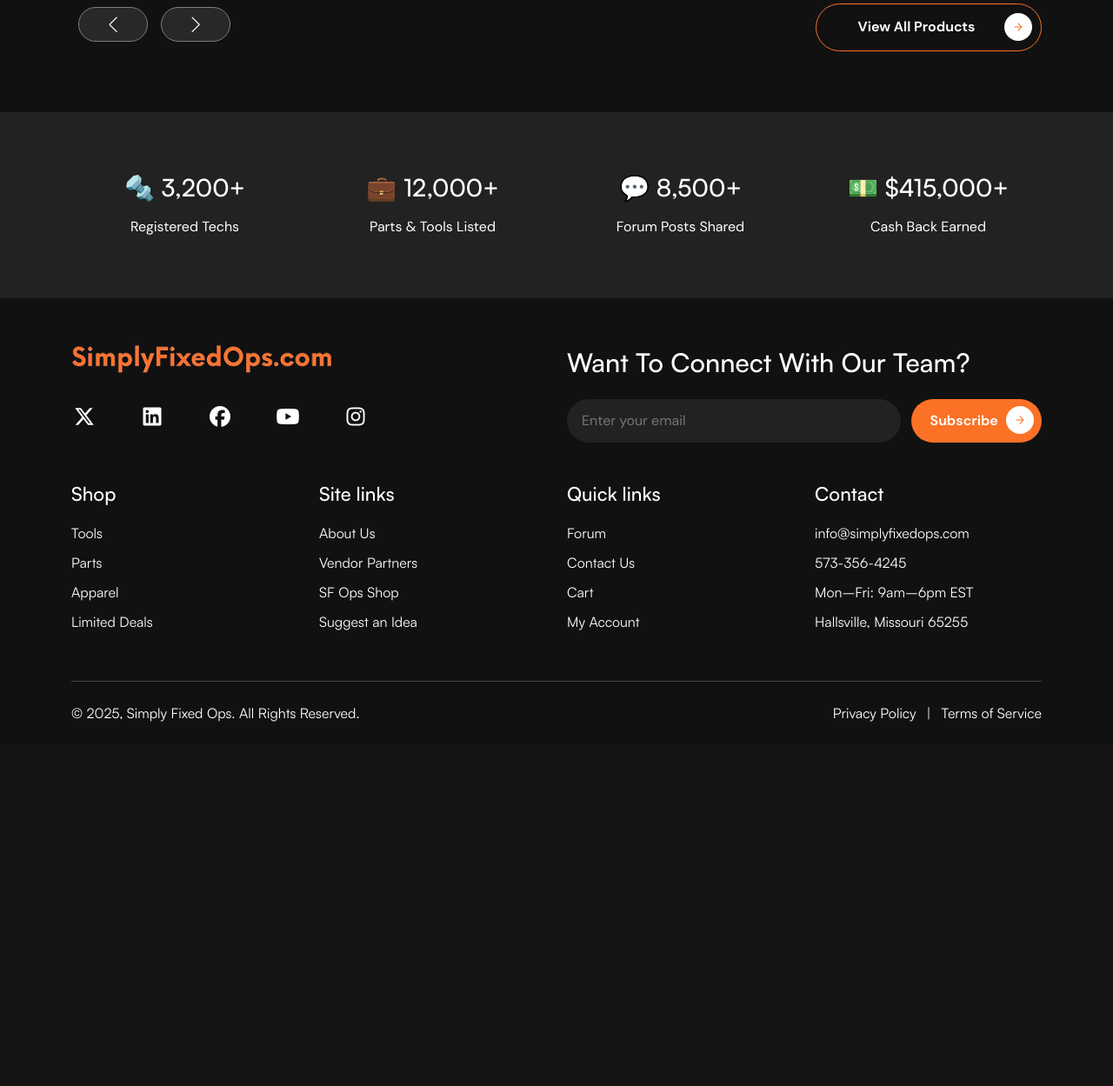
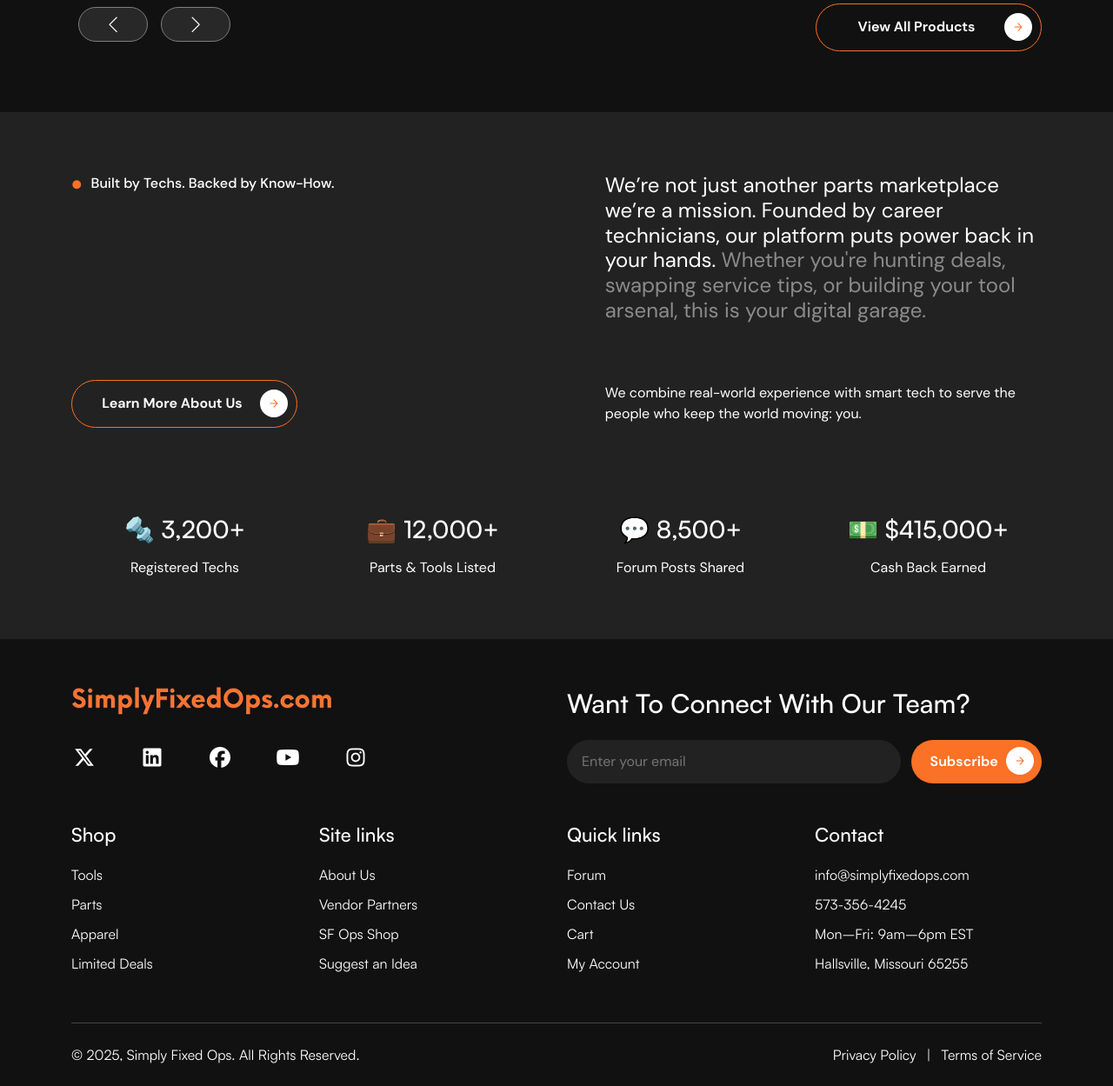
Before and after one commit to uzairhyder/SimplyFixedOps, a PHP site: page /affiliate-dashboard/ in a window 1280 px wide. Shown: the part 2867-4116 px from the top of the page at 87% size. Before the commit the page ends 3723 px from the top, so only its background shows below. Run offline with PHP 8.4, Linux system fonts and the light colour scheme; some libraries are stand-ins or nearby versions.

Commit message:
Client Changes Has Been Done

```diff
--- a/assets/css/styles.css
+++ b/assets/css/styles.css
@@ -2268,7 +2268,7 @@
   }
 
   .b-heading p {
-    width: 30%;
+    width: 45%;
   }
 
   .m-heading h5 {
--- a/index.php
+++ b/index.php
@@ -468,7 +468,22 @@
         </div>
      </section>
 
-     <section class="stats">
+     <section class="mission">
+        <div class="container">
+            <div class="m-heading">
+                <p><i class="fa-solid fa-circle"></i> Built by Techs. Backed by Know-How.</p>
+                <h5>We’re not just another parts marketplace we’re a mission. Founded by career technicians, our platform puts power back in your hands. <span>Whether you're hunting deals, swapping service tips, or building your tool arsenal, this is your digital garage.</span></h5>
+            </div>
+        </div>
+        <div class="container">
+            <div class="b-heading">
+                <a href="about-us.php"><button class="l-button" type="button">Learn More About Us</button></a>
+                <p>We combine real-world experience with smart tech to serve the people who keep the world moving: you.</p>
+            </div>
+        </div>
+     </section>
+
+     <section class="stats s-stats">
         <div class="container">
             <div class="row">
                 <div class="col-lg-3 col-md-6 col-sm-12">
```
